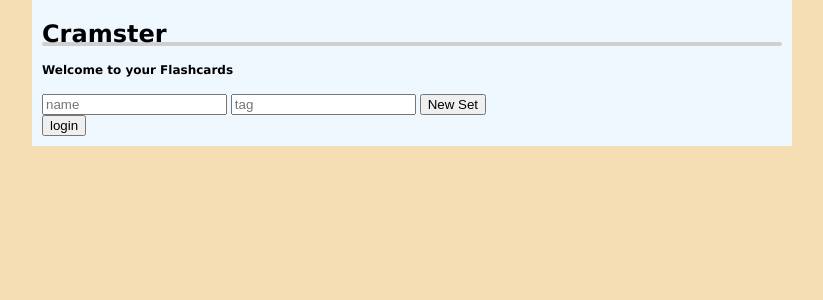
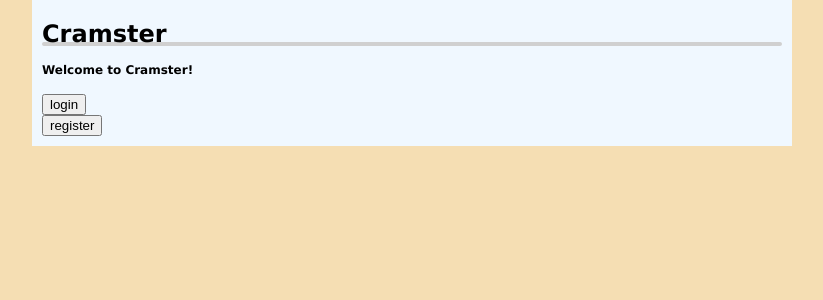
Before and after one commit to annabel-l/FlashcardProject, a Django app: page / in a window 1280 px wide. Shown: the top 300 px of the page, without its empty margins (228-1051 px from the left). Run offline with Django 4.2, Linux system fonts and the light colour scheme; data that the repository does not hold is empty.

Commit message:
css stuff

```diff
--- a/cards/templates/home.html
+++ b/cards/templates/home.html
@@ -38,18 +38,15 @@
     </header>
     {% block content %}
 
-    <h4>Welcome to your Flashcards</h4>
+
+    {%if user.is_authenticated%}
+        <h4>Welcome to your Flashcards</h4>
+    {%else%}
+        <h4>Welcome to Cramster!</h4>
+    {%endif%}
+
         <div id = "buttons">
 
-        <form action="{% url 'addSet' %}" method="post">
-            {% csrf_token %}
-            <input type = "text" name = "name" placeholder="name">
-            <input type = "text" name = "tag" placeholder="tag">
-            <!-- <input type="hidden" id="setId" name="setId" value="{{id}}"> -->
-            <!-- change this later to be username passed in for creation -->
-            <button type="submit" name='button'>New Set</button>
-
-        </form>
 
 
         {%for name, id in cardSets.items%}
@@ -67,23 +64,32 @@
                  <button type="submit" name='button'>delete {{name}}</button>
             </form>
 
-
-
-
-
         {%endfor%}
 
 
     </div>
     {%if user.is_authenticated%}
+        <form action="{% url 'addSet' %}" method="post">
+            {% csrf_token %}
+            <input type = "text" name = "name" placeholder="name">
+            <input type = "text" name = "tag" placeholder="tag">
+            <!-- <input type="hidden" id="setId" name="setId" value="{{id}}"> -->
+            <!-- change this later to be username passed in for creation -->
+            <button type="submit" name='button'>New Set</button>
+
+        </form>
+        <form action="{% url 'logout' %}" method="post">
+            {% csrf_token %}
+            <button type="submit" name='button'>logout</button>
+        </form>
+    {%else%}
         <form action="{% url 'login' %}" method="post">
             {% csrf_token %}
-            <button type="submit" name='button'>logout</button>
-            </form>
-    {%else%}
-    <form action="{% url 'logout' %}" method="post">
-        {% csrf_token %}
-        <button type="submit" name='button'>login</button>
+            <button type="submit" name='button'>login</button>
+        </form>
+        <form action="{% url 'register' %}" method="post">
+            {% csrf_token %}
+            <button type="submit" name='button'>register</button>
         </form>
     {%endif%}
 
```
